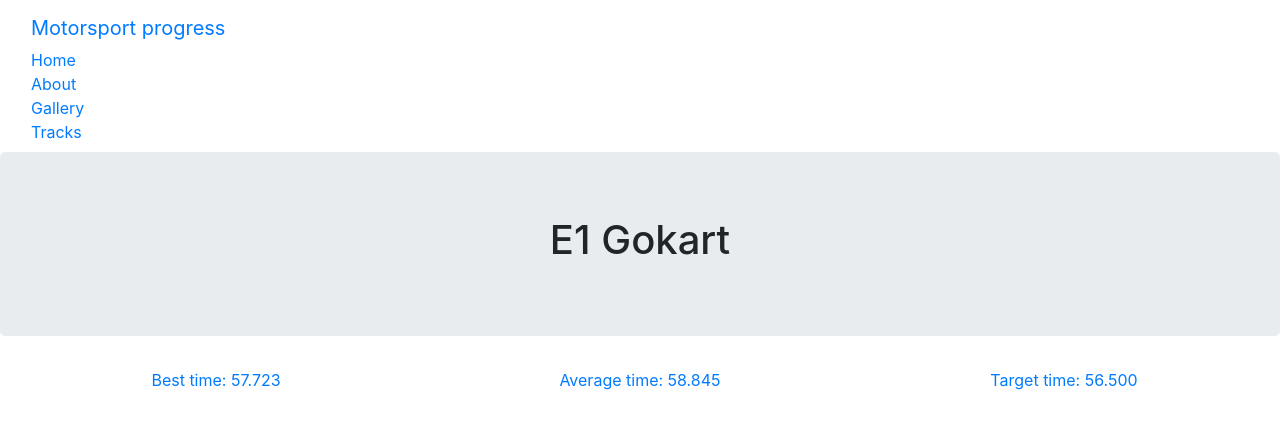
After one commit to MarcelZDEV/progress_my, a Flask app: page /E1-Gokart in a window 1280 px wide, after a click on "Motorsport progress". The commit adds this page. Shown: the top 429 px of the page. Run offline with Flask 2, Linux system fonts and the light colour scheme.

Commit message:
add some js and css. some updates

```diff
--- /dev/null
+++ b/data.py
@@ -0,0 +1 @@
+e1_gokart_data = [57.723, 59.967]
--- a/main.py
+++ b/main.py
@@ -1,6 +1,7 @@
 from flask import Flask, render_template, url_for
+from data import *
 
-app = Flask(__name__)
+app = Flask(__name__, static_url_path='/static')
 
 
 @app.route('/')
@@ -13,5 +14,25 @@ def tracks():
     return render_template('tracks.jinja2')
 
 
+@app.route('/E1-Gokart')
+def e1_gokart():
+    sum_times = 0
+    get_len_e1_gokart = len(e1_gokart_data)
+
+    for i in range(0, get_len_e1_gokart):
+        sum_times = sum_times + e1_gokart_data[i]
+
+    average = sum_times / get_len_e1_gokart
+
+    best_time = min(e1_gokart_data)
+
+    return render_template('E1_Gokart.jinja2', average=average, best_time=best_time)
+
+
+@app.route('/gallery')
+def gallery():
+    return render_template('gallery.jinja2')
+
+
 if __name__ == '__main__':
     app.run(debug=True)
--- /dev/null
+++ b/static/css/style.css
@@ -0,0 +1,15 @@
+.column {
+  flex: 50%;
+  padding: 0 4px;
+}
+
+.column img {
+  margin-top: 8px;
+  vertical-align: middle;
+}
+
+.row {
+  display: flex;
+  flex-wrap: wrap;
+  padding: 0 4px;
+}
--- /dev/null
+++ b/static/js/main.js
@@ -0,0 +1,21 @@
+let elements = document.getElementsByClassName("column");
+
+let i;
+
+function one() {
+  for (i = 0; i < elements.length; i++) {
+    elements[i].style.flex = "100%";
+  }
+}
+
+function two() {
+  for (i = 0; i < elements.length; i++) {
+    elements[i].style.flex = "50%";
+  }
+}
+
+function three() {
+  for (i = 0; i < elements.length; i++) {
+    elements[i].style.flex = "25%";
+  }
+}
--- /dev/null
+++ b/templates/E1_Gokart.jinja2
@@ -0,0 +1,22 @@
+{% extends 'home.jinja2' %}
+{% block title %}Tracks{% endblock %}
+{% block content %}
+    <div class="jumbotron">
+        <div class="container text-center">
+            <h1>E1 Gokart</h1>
+        </div>
+    </div>
+    <div class="container-fluid bg-3 text-center">
+        <div class="row">
+            <div class="col-sm-4">
+                <a href="#">Best time: {{ best_time }}</a>
+            </div>
+            <div class="col-sm-4">
+                <a href="#">Average time: {{ average }}</a>
+            </div>
+            <div class="col-sm-4">
+                <a href="#">Target time: 56.500</a>
+            </div>
+        </div>
+    </div>
+{% endblock %}
--- a/templates/home.jinja2
+++ b/templates/home.jinja2
@@ -3,6 +3,7 @@
 <head>
     <meta charset="UTF-8">
     <title>{% block title %}home{% endblock %}</title>
+    <link rel="stylesheet" type="text/css" href="{{ url_for('static', filename='css/style.css') }}">
     <link rel="stylesheet" href="https://cdn.jsdelivr.net/npm/bootstrap@4.6.1/dist/css/bootstrap.min.css">
 </head>
 <body>
@@ -10,14 +11,14 @@
     <div class="container-fluid">
         <div class="navbar-header">
             <div type="button" class="navbar-toggle" data-toggle="collapse" data-target="#Navbar">
-                <a class="navbar-brand" href="#">Gokart progress</a>
+                <a class="navbar-brand" href="#">Motorsport progress</a>
             </div>
         </div>
         <div class="collapse navbar-collapse" id="Navbar">
             <ul class="nav navbar-nav">
                 <li class="active"><a href="{{ url_for('home') }}">Home</a></li>
                 <li><a href="#">About</a></li>
-                <li><a href="#">Gallery</a></li>
+                <li><a href="{{ url_for('gallery') }}">Gallery</a></li>
                 <li><a href="{{ url_for('tracks') }}">Tracks</a></li>
             </ul>
         </div>
@@ -56,7 +57,7 @@
                 <a href="#">Poznań kart track</a>
             </div>
             <div class="col-sm-3">
-                <a href="#">E1 gokart</a>
+                <a href="{{ url_for('e1_gokart') }}">E1 gokart</a>
             </div>
             <div class="col-sm-3">
                 <a href="#">...</a>
@@ -71,6 +72,7 @@
 
     </footer>
 {% endblock %}
+<script src="{{ url_for('static', filename='js/main.js') }}"></script>
 <script src="https://cdn.jsdelivr.net/npm/jquery@3.6.0/dist/jquery.slim.min.js"></script>
 <script src="https://cdn.jsdelivr.net/npm/popper.js@1.16.1/dist/umd/popper.min.js"></script>
 <script src="https://cdn.jsdelivr.net/npm/bootstrap@4.6.1/dist/js/bootstrap.bundle.min.js"></script>
```
Also changed, not shown: templates/gallery.jinja2 (added, +31 -0 lines), templates/tracks.jinja2 (+36 -1 lines).
